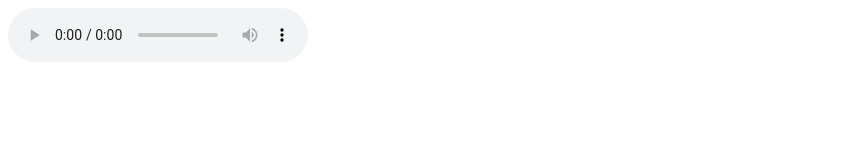
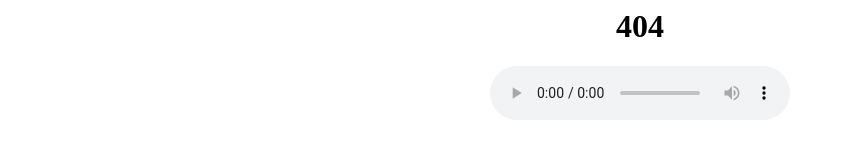
Before and after one commit to InterdimensionalShow/InterdimensionalShow.github.io, a plain HTML site: page 404.html in a window 1280 px wide. Shown: the whole page, without its empty margins (0-845 px from the left). Drawn offline with Linux system fonts and the light colour scheme.

Commit message:
Update 404.html

```diff
--- a/404.html
+++ b/404.html
@@ -1 +1,11 @@
-<audio autoplay controls src="assets/music/Error404_1.wav">browser doesn't support audio :(</audio>
+<head>
+  <title>
+    404
+  </title>
+</head>
+<body>
+  <center>
+  <h1>404</h1>
+  <audio autoplay controls src="assets/music/Error404_1.wav">browser doesn't support audio :(</audio>
+    </center>
+</body>
```
